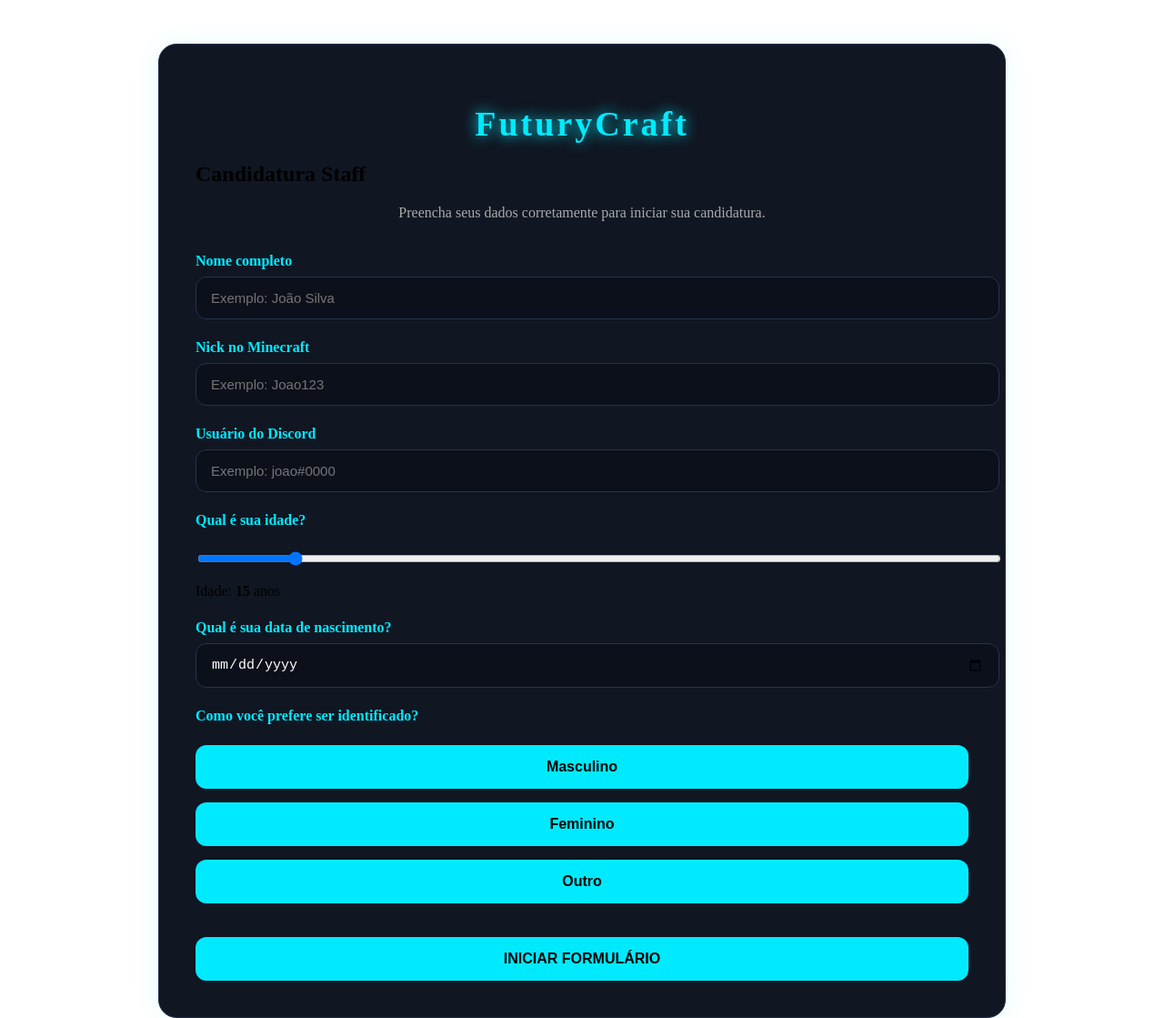
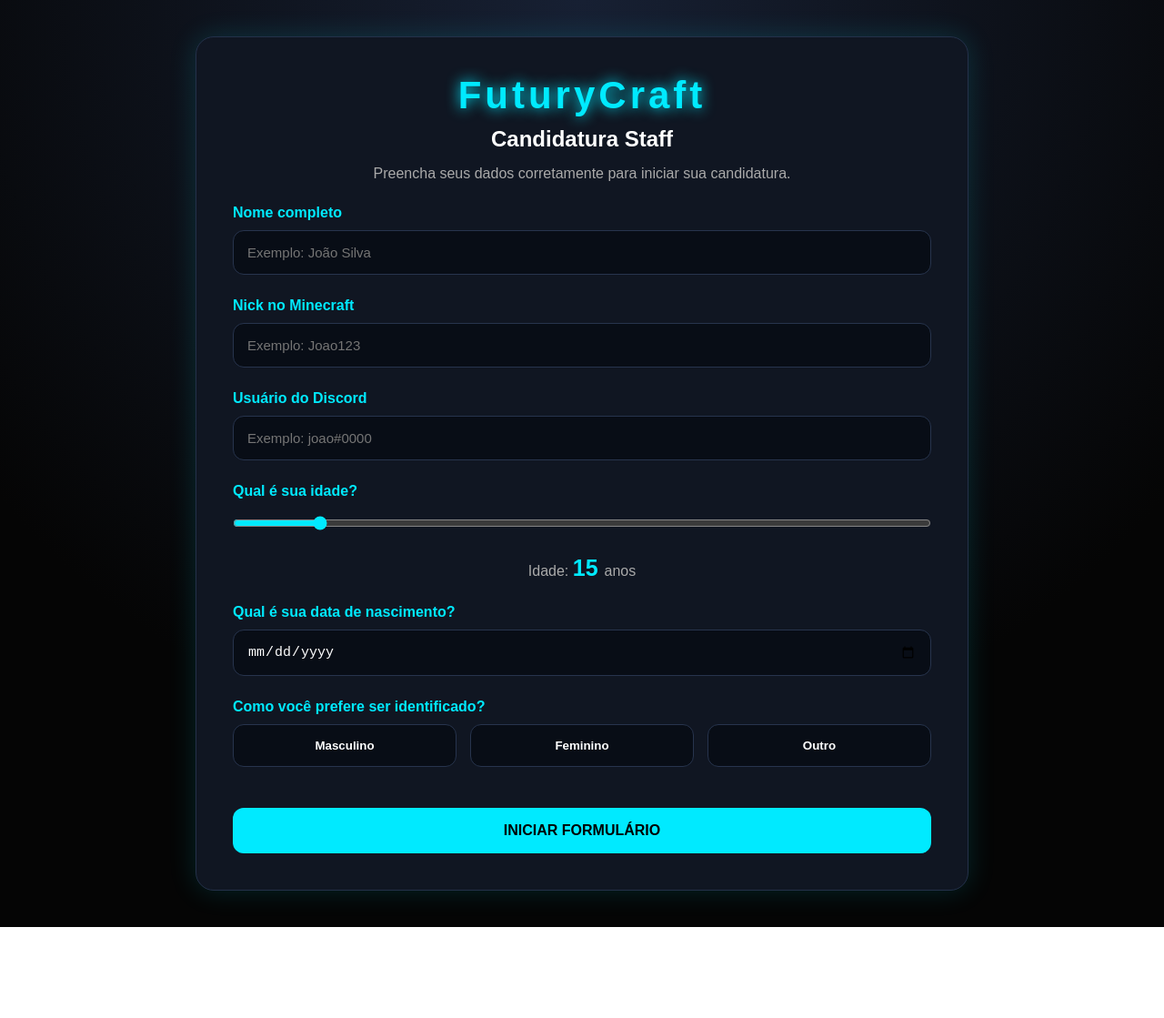
Before and after one commit to futurycraft/futurycraft-recrutamento, a plain HTML site: page candidatos.html in a window 1280 px wide. Shown: the whole page at 91% size. After the commit the page ends 1019 px from the top, so only its background shows below. Drawn offline with nearby package versions, Linux system fonts and the light colour scheme.

Commit message:
Update candidatos.css

```diff
--- a/candidatos.css
+++ b/candidatos.css
@@ -1,11 +1,38 @@
 /* ==========================================
-   FUTURYCRAFT - FORMULÁRIO DE CANDIDATURA
+   FUTURYCRAFT - CANDIDATURA STAFF
 ========================================== */
+
+
+*{
+
+    margin:0;
+    padding:0;
+    box-sizing:border-box;
+
+}
+
+
+
+body{
+
+    min-height:100vh;
+
+    background:
+    radial-gradient(circle at top,#172033,#050505 70%);
+
+    color:white;
+
+    font-family:Arial, Helvetica, sans-serif;
+
+}
+
 
 
 /* CONTAINER PRINCIPAL */
 
+
 .recruit-container{
+
 
     min-height:100vh;
 
@@ -17,13 +44,16 @@
 
     padding:40px 20px;
 
+
 }
 
 
 
-/* CARD DA CANDIDATURA */
+/* CARD */
+
 
 .recruit-card{
+
 
     width:100%;
 
@@ -39,22 +69,26 @@
 
     box-shadow:
 
-    0 0 30px rgba(0,234,255,.10);
+    0 0 30px rgba(0,234,255,.15);
+
 
 }
 
 
 
-/* TITULO */
+
+
+/* TITULOS */
 
 
 .recruit-card h1{
 
+
     text-align:center;
 
-    font-size:38px;
+    font-size:42px;
 
-    letter-spacing:3px;
+    letter-spacing:4px;
 
     color:#00eaff;
 
@@ -62,118 +96,259 @@
 
     0 0 15px #00eaff;
 
-    margin-bottom:10px;
 
 }
 
 
 
-.recruit-card > p{
+.recruit-card h2{
+
 
     text-align:center;
 
-    color:#aaa;
+    margin-top:10px;
 
-    margin-bottom:35px;
+    margin-bottom:15px;
+
+    color:white;
+
 
 }
 
 
 
-/* GRUPOS */
+.recruit-card p{
 
-.form-group{
 
-    margin-bottom:22px;
+    color:#aaa;
+
+    text-align:center;
+
+    margin-bottom:25px;
+
 
 }
 
 
 
-/* LABEL */
+/* CAMPOS */
+
+
+.form-group{
+
+
+    margin-bottom:25px;
+
+
+}
+
+
 
 .form-group label{
 
+
     display:block;
 
-    margin-bottom:8px;
+    margin-bottom:10px;
 
     color:#00eaff;
 
     font-weight:bold;
 
-}
-
-
-
-/* INPUTS */
-
-
-.form-group input,
-.form-group textarea,
-.form-group select{
-
-
-    width:100%;
-
-    padding:14px 16px;
-
-    background:#0b101a;
-
-    color:white;
-
-    border:1px solid #27344d;
-
-    border-radius:12px;
-
-    outline:none;
-
-    font-size:15px;
-
-    transition:.25s;
 
 }
 
 
 
 
-.form-group textarea{
+
+input,
+textarea,
+select{
+
+
+    width:100%;
+
+    padding:15px;
+
+    background:#080d16;
+
+    border:1px solid #27344d;
+
+    border-radius:12px;
+
+    color:white;
+
+    outline:none;
+
+    font-size:15px;
+
+    transition:.3s;
+
+
+}
+
+
+
+textarea{
+
 
     min-height:130px;
 
-    resize:vertical;
+    resize:none;
+
+
+}
+
+
+
+input:focus,
+textarea:focus,
+select:focus{
+
+
+    border-color:#00eaff;
+
+    box-shadow:
+
+    0 0 15px rgba(0,234,255,.3);
+
 
 }
 
 
 
 
-.form-group input:focus,
-.form-group textarea:focus,
-.form-group select:focus{
 
+/* BARRA DE IDADE */
+
+
+#idade{
+
+
+    width:100%;
+
+    height:8px;
+
+    cursor:pointer;
+
+    accent-color:#00eaff;
+
+
+}
+
+
+
+.idade-valor{
+
+
+    text-align:center;
+
+    margin-top:15px;
+
+    color:#aaa;
+
+
+}
+
+
+
+.idade-valor strong{
+
+
+    color:#00eaff;
+
+    font-size:25px;
+
+
+}
+
+
+
+
+
+/* SEXO */
+
+
+.sexo-container{
+
+
+    display:flex;
+
+    gap:15px;
+
+}
+
+
+
+.sexo-btn{
+
+
+    flex:1;
+
+    padding:15px;
+
+    background:#080d16;
+
+    border:1px solid #27344d;
+
+    border-radius:12px;
+
+    color:white;
+
+    cursor:pointer;
+
+    font-weight:bold;
+
+    transition:.25s;
+
+
+}
+
+
+
+.sexo-btn:hover{
+
+
+    border-color:#00eaff;
+
+
+}
+
+
+
+.sexo-btn.selecionado{
+
+
+    background:#00eaff;
+
+    color:#000;
 
     border-color:#00eaff;
 
     box-shadow:
 
-    0 0 15px rgba(0,234,255,.25);
+    0 0 15px #00eaff;
+
 
 }
 
 
 
-/* BOTÃO ENVIAR */
 
 
-.recruit-card button{
+/* BOTÕES */
+
+
+.recruit-button,
+.botao{
 
 
     width:100%;
 
-    padding:15px;
+    margin-top:20px;
 
-    margin-top:15px;
+    padding:16px;
 
     border:none;
 
@@ -183,20 +358,22 @@
 
     color:#000;
 
+    font-weight:bold;
+
     font-size:16px;
-
-    font-weight:bold;
 
     cursor:pointer;
 
-    transition:.25s;
+    transition:.3s;
 
 
 }
 
 
 
-.recruit-card button:hover{
+
+.recruit-button:hover,
+.botao:hover{
 
 
     transform:translateY(-3px);
@@ -211,72 +388,20 @@
 
 
 
-/* MENSAGENS */
+
+/* SEGUNDA PÁGINA */
 
 
-.sucesso{
-
-    background:#003d22;
-
-    color:#00ff88;
-
-    padding:15px;
-
-    border-radius:12px;
-
-    margin-top:20px;
-
-    text-align:center;
-
-}
+#pagina2 h2{
 
 
+    color:#00eaff;
 
-.erro{
-
-    background:#450000;
-
-    color:#ff4d4d;
-
-    padding:15px;
-
-    border-radius:12px;
-
-    margin-top:20px;
-
-    text-align:center;
-
-}
-
-
-
-/* DIVISÕES */
-
-.form-section{
-
-
-    margin-top:30px;
-
-    padding-top:25px;
-
-    border-top:1px solid #24314a;
+    margin-bottom:25px;
 
 
 }
 
-
-
-.form-section h2{
-
-
-    color:#fff;
-
-    font-size:22px;
-
-    margin-bottom:20px;
-
-
-}
 
 
 
@@ -286,21 +411,33 @@
 @media(max-width:700px){
 
 
-    .recruit-card{
+.recruit-card{
 
 
-        padding:25px;
+    padding:25px;
 
-    }
+
+}
 
 
 
-    .recruit-card h1{
+.recruit-card h1{
 
 
-        font-size:28px;
+    font-size:32px;
 
-    }
+
+}
+
+
+
+.sexo-container{
+
+
+    flex-direction:column;
+
+
+}
 
 
 
```
